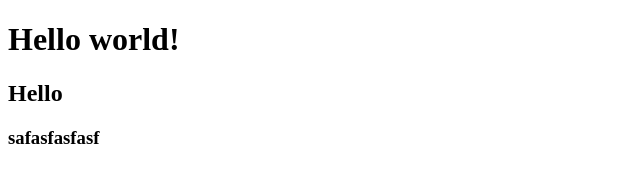
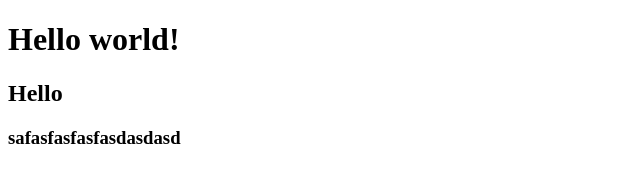
Before and after one commit to Protonub/Project2, a plain HTML site: page index.html in a window 1280 px wide. Shown: the whole page, without its empty margins (0-640 px from the left). Drawn offline with Linux system fonts and the light colour scheme.

Commit message:
sasfasfas

```diff
--- a/index.html
+++ b/index.html
@@ -9,6 +9,6 @@
 <body>
     <h1>Hello world!</h1>
     <h2>Hello</h2>
-    <h3>safasfasfasf</h3>
+    <h3>safasfasfasfasdasdasd</h3>
 </body>
 </html>
```
